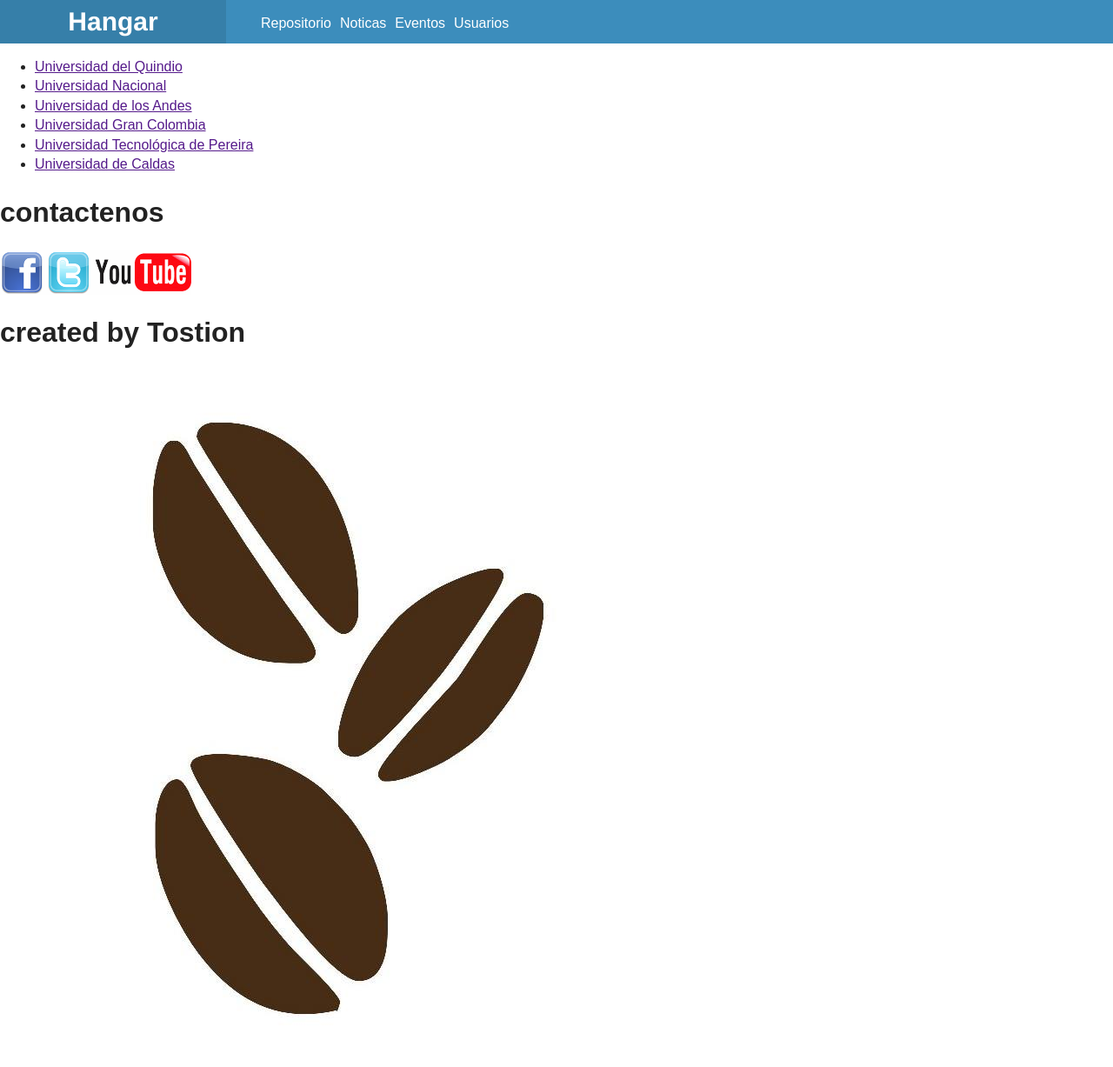
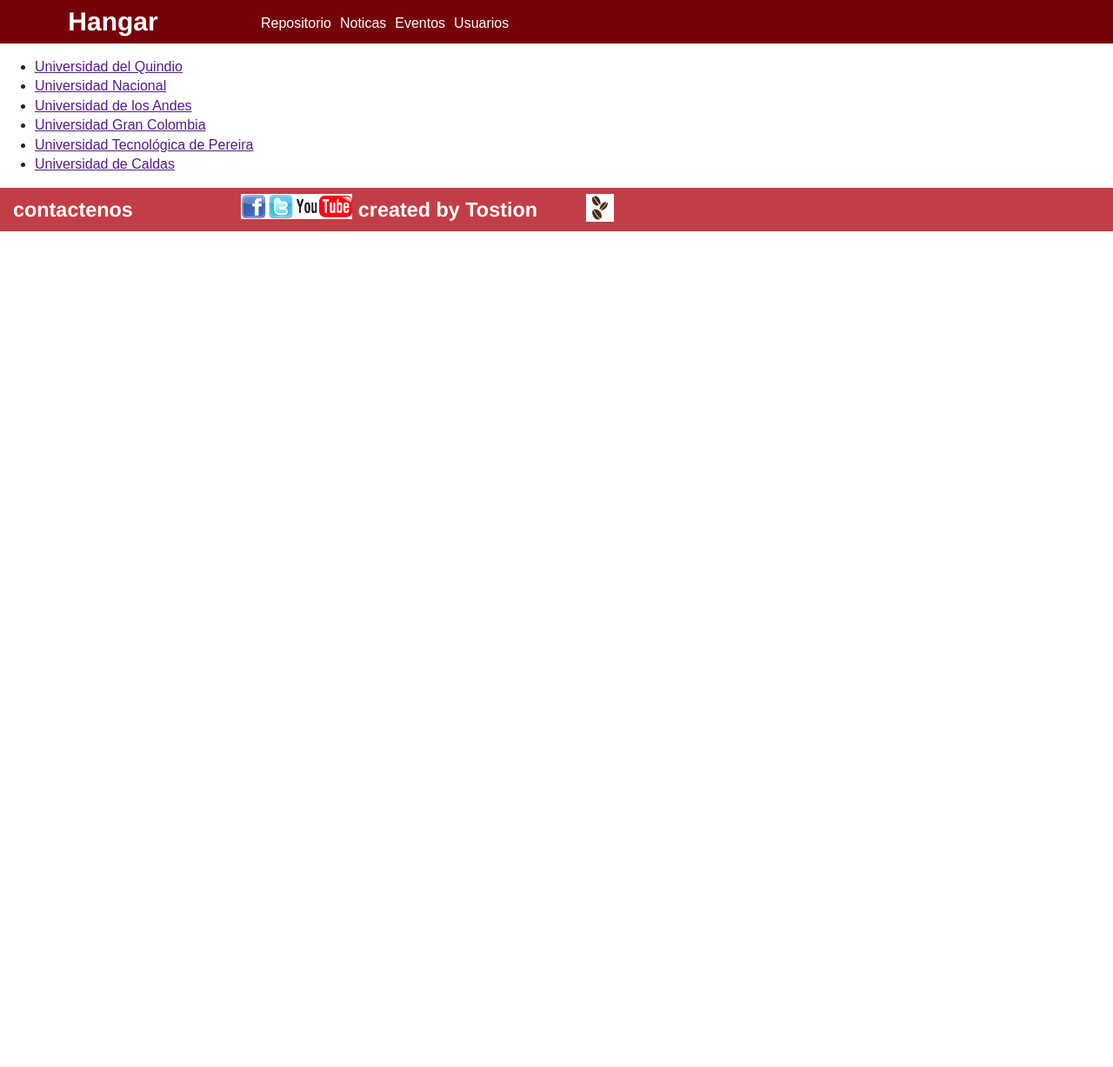
Before and after one commit to marcelo06/hangar, a PHP site: page / in a window 1280 px wide. Shown: the whole page at 87% size. After the commit the page ends 266 px from the top, so only its background shows below. Run offline with PHP 8.4, Linux system fonts and the light colour scheme.

Commit message:
modificaciones al footer

```diff
--- a/css/main.css
+++ b/css/main.css
@@ -95,7 +95,7 @@ textarea {
    Author's custom styles
    ========================================================================== */
 #home-nav{
-    background-color: #367fa9;
+    background-color: #760209;
     border-bottom: 0 solid transparent;
     color: #fff;
 
@@ -132,7 +132,7 @@ textarea {
 }
 
 #menu-nav{
-    background-color: #3c8dbc;
+    background-color: #760209;
     display: block;
 
 }
@@ -167,8 +167,44 @@ textarea {
 
 }
 
+footer{
+    background-color: #C23E46;
+    border-bottom: 0 solid transparent;
+    color: #fff;
 
+    display: block;
+    height: 50px;
+    font-size: 20px;
+    line-height: 50px;
+    width: 100%;
+    font-family: "Helvetica Neue",Helvetica,Arial,sans-serif;
+    padding: 0 15px;
+    font-weight: 300;
+}
 
+footer div h3{
+
+    margin: auto;
+    width: 20%;
+    float: left;
+}
+
+#img-tostion{
+
+    margin: 0.5%;
+    width: 32px;
+    height: 32px;
+    float: left
+
+}
+
+#img-cont{
+
+    margin: 0.5%;
+    width: 10%;
+    float: left;t;
+
+}
 
 
 
--- a/index.html
+++ b/index.html
@@ -78,15 +78,20 @@
         </aside>
         <div id="principal">
         </div>
+
+        <footer>
+          <div>
+            <h3>contactenos</h3>
+            <img id="img-cont"src="img/redes_sociales.png" alt="redes">
+          </div>
+
+          <div>
+           <h3>created by Tostion</h3>
+           <img id="img-tostion"src="img/tostion.jpg" alt="tostion">
+          </div>
+        </footer>
+
+
     </body>
-    <footer>
-      <div>
-        <h1>contactenos</h1>
-        <img src="img/redes_sociales.png" alt="redes">
-      </div>
-      <div>
-        <h1>created by Tostion</h1>
-        <img src="img/tostion.jpg" alt="tostion">
-      </div>
-    </footer>
+
 </html>
```
